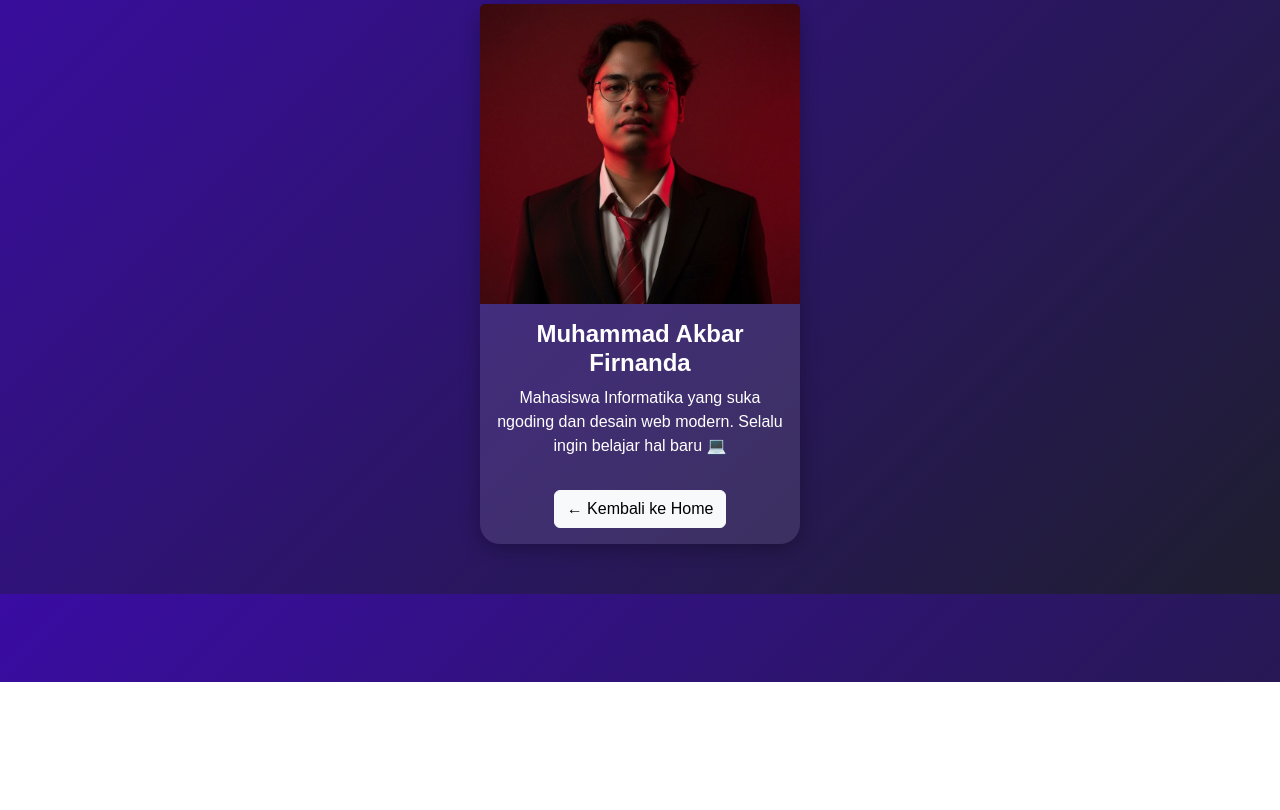
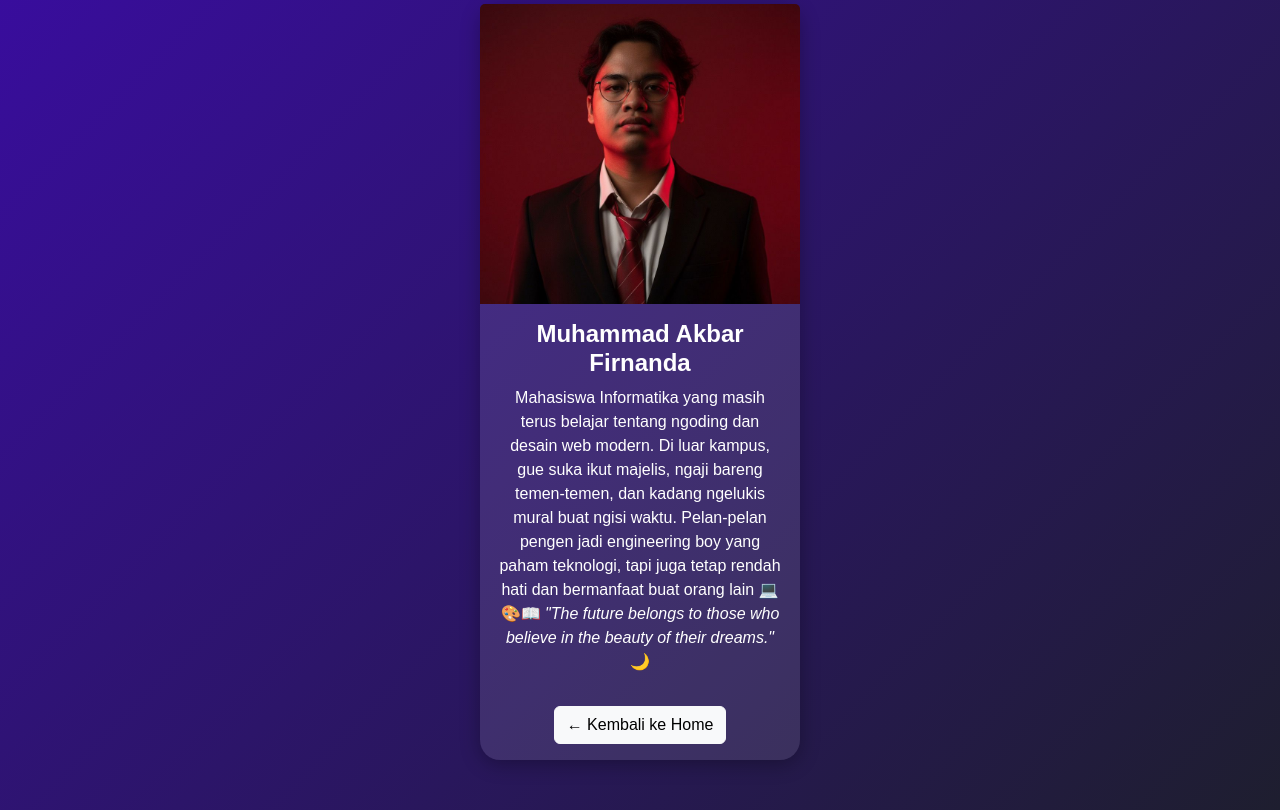
Before and after one commit to muhammad-akbar-space/belajar-bootstrap, a plain HTML site: page about/index.html in a window 1280 px wide. Shown: the part 118-928 px from the top of the page. Before the commit the page ends 800 px from the top, so only its background shows below. Drawn offline with Linux system fonts and the light colour scheme.

Commit message:
Update deskripsi profil

```diff
--- a/about/index.html
+++ b/about/index.html
@@ -36,7 +36,11 @@
    <img src="../images/imgprofil.jpg" class="card-img-top" alt="Foto Profil">
     <div class="card-body">
       <h4 class="card-title fw-bold">Muhammad Akbar Firnanda</h4>
-      <p class="card-text">Mahasiswa Informatika yang suka ngoding dan desain web modern. Selalu ingin belajar hal baru 💻</p>
+      <p class="card-text">Mahasiswa Informatika yang masih terus belajar tentang ngoding dan desain web modern.
+Di luar kampus, gue suka ikut majelis, ngaji bareng temen-temen, dan kadang ngelukis mural buat ngisi waktu.
+Pelan-pelan pengen jadi engineering boy yang paham teknologi, tapi juga tetap rendah hati dan bermanfaat buat orang lain 💻🎨📖
+
+<em>"The future belongs to those who believe in the beauty of their dreams."</em> 🌙</p>
       <a href="../index.html" class="btn btn-light mt-3">← Kembali ke Home</a>
     </div>
   </div>
```
